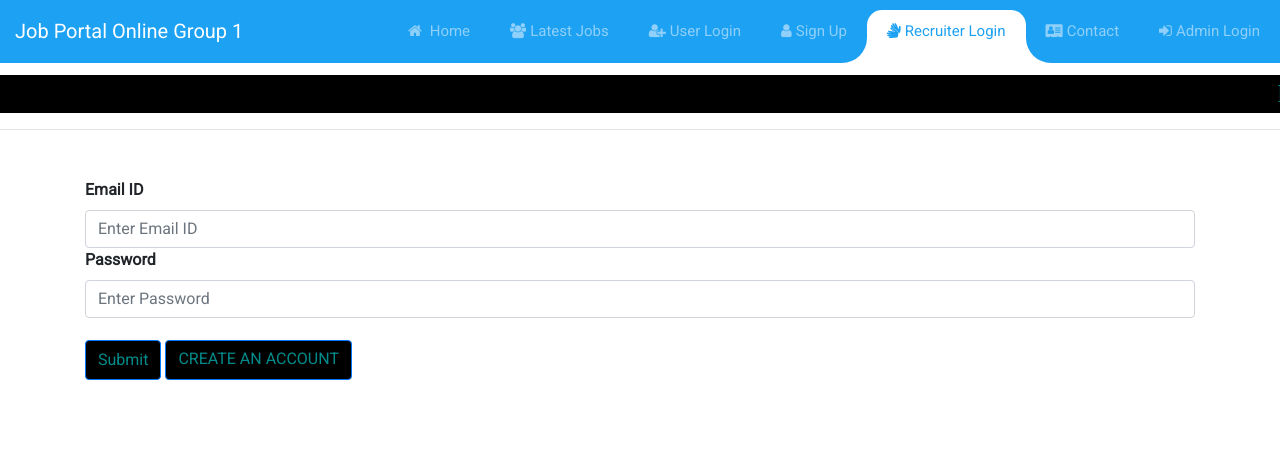
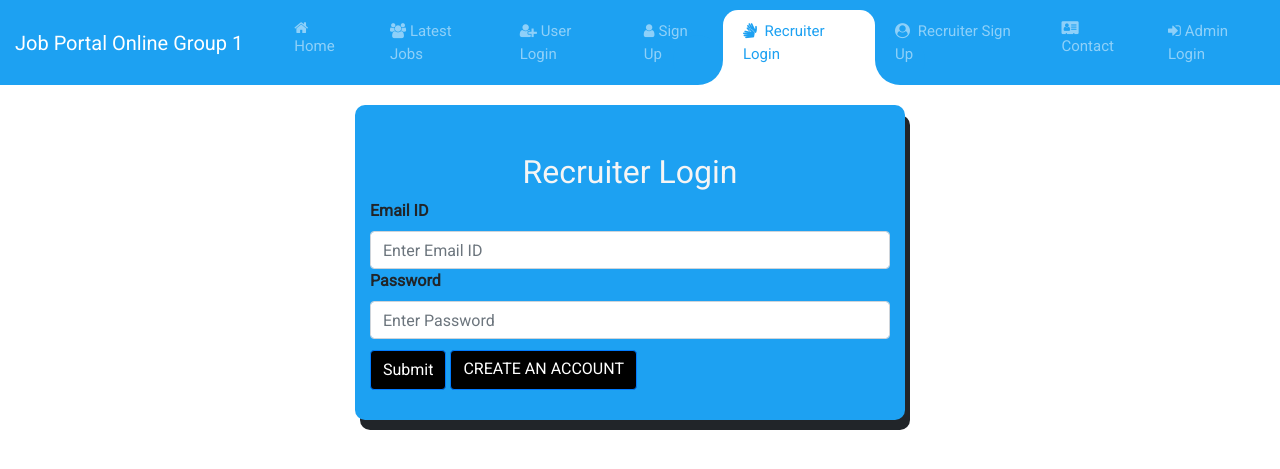
Before and after one commit to angedc02/jobportal, a Django app: page /recruiter_login in a window 1280 px wide. Shown: the top 469 px of the page. Run offline with Django 4.2, Linux system fonts and the light colour scheme.

Commit message:
rsl-recruiter-login-done

```diff
--- a/job/templates/navigation.html
+++ b/job/templates/navigation.html
@@ -203,7 +203,14 @@ i {
 					<a class="nav-link" href="{% url 'user_signup'%}"><i class="fa fa-user mr-1"></i>Sign Up</a>
 				</li>
                 <li class="nav-item">
-                    <a class="nav-link" href="{% url 'recruiter_login'%}"><i class="fa fa-sign-language mr-1"></i>Recruiter Login</a>
+                    <a class="nav-link" href="{% url 'recruiter_login'%}"><i class="fa fa-sign-language mr-1"></i>
+						Recruiter Login
+					</a>
+                </li>
+                <li class="nav-item">
+                    <a class="nav-link" href="{% url 'recruiter_signup'%}"><i class="fa fa-user-circle mr-1"></i>
+						Recruiter Sign Up
+					</a>
                 </li>
 				<li class="nav-item">
 					<a class="nav-link" href="{% url 'footer'%}"><i class="fa fa-address-card mr-1"></i>Contact</a>
--- a/job/templates/recruiter_login.html
+++ b/job/templates/recruiter_login.html
@@ -4,11 +4,16 @@
 
 {% include 'navigation.html' %}
 
-<marquee style="font-family: 'Monotype Corsiva'; font-size:25px; color:darkcyan; background-color:black; font-weight:bold; margin-top: 1%">
-    Recruiter Login
-</marquee>
-<hr>
+
+<div class="col-lg-6 offset-3" style="display:flex; justify-content:center;">
+    <div class="box" style="margin-top:20px; margin-right:20px; border-radius:10px;
+            width:550px; box-shadow: 5px 10px;
+            background-color: #1da1f2;"
+    >
         <form class="container mt-5" method="post">
+            <h2 style=" text-align: center;
+                color: whitesmoke;">Recruiter Login</h2>
+
             {% csrf_token %}
             <label><b>Email ID</b></label>
             <input type="text" class="form-control" name="uname" placeholder="Enter Email ID">
@@ -16,9 +21,14 @@
             <label><b>Password</b></label>
             <input type="password" class="form-control" name="pwd" placeholder="Enter Password">
 
-    <input type="submit" class="btn btn-primary" style="margin-top: 2%; color:darkcyan; background-color: black; height: 40px;">
-    <a href="{% url 'recruiter_signup'%}" class="btn btn-primary" style="margin-top: 2%; color:darkcyan; background-color: black; height: 40px;">CREATE AN ACCOUNT</a>
+            <input type="submit" class="btn btn-primary" style="margin-top: 2%; color:white; background-color: black; height: 40px; margin-bottom: 30px;">
+            <a href="{% url 'recruiter_signup'%}" class="btn btn-primary" style="margin-top: 2%; color:white; background-color: black; height: 40px; margin-bottom: 30px;">CREATE AN ACCOUNT</a>
         </form>
+
+    </div>
+</div>
+
+
 
 {% if error == "no" %}
 <script>
--- a/job/templates/recruiter_signup.html
+++ b/job/templates/recruiter_signup.html
@@ -15,10 +15,6 @@
     }
 </script>
 
-<marquee style="font-family: 'Monotype Corsiva'; font-size:25px; color:darkcyan; background-color:black; font-weight:bold; margin-top: 1%">
-    Recruiter Signup
-</marquee>
-<hr>
 <form class="container mt-5" onsubmit="return checkpass();" name="signup" method="post" enctype="multipart/form-data">
     {% csrf_token %}
 
@@ -91,8 +87,6 @@
 
 </form>
 
-{% include 'footer.html' %}
-
 {% if error == "no" %}
 <script>
     alert("Signup Successful");
```
Lines whose indentation alone changed are shown as unchanged.
